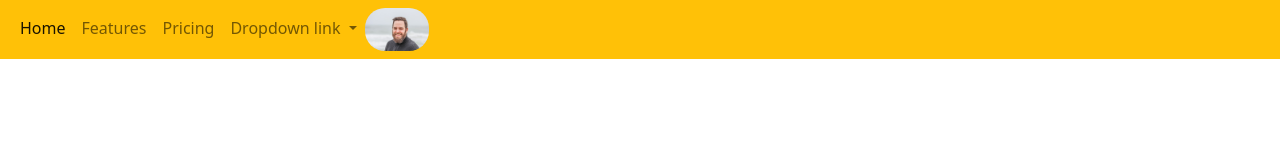
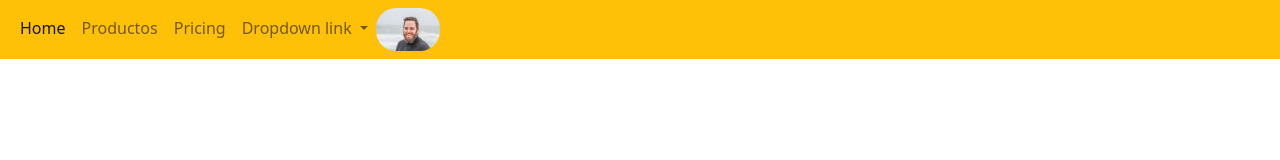
Before and after one commit to miru-porto/myorder, a plain HTML site: page index.html in a window 1280 px wide. Drawn offline with nearby package versions, Linux system fonts and the light colour scheme; some icons are missing.

Commit message:
agregando seccion productos

```diff
--- a/index.html
+++ b/index.html
@@ -24,7 +24,7 @@
                 <a class="nav-link active" aria-current="page" href="#">Home</a>
               </li>
               <li class="nav-item">
-                <a class="nav-link" href="#">Features</a>
+                <a class="nav-link" href="#">Productos</a>
               </li>
               <li class="nav-item">
                 <a class="nav-link" href="#">Pricing</a>
```
